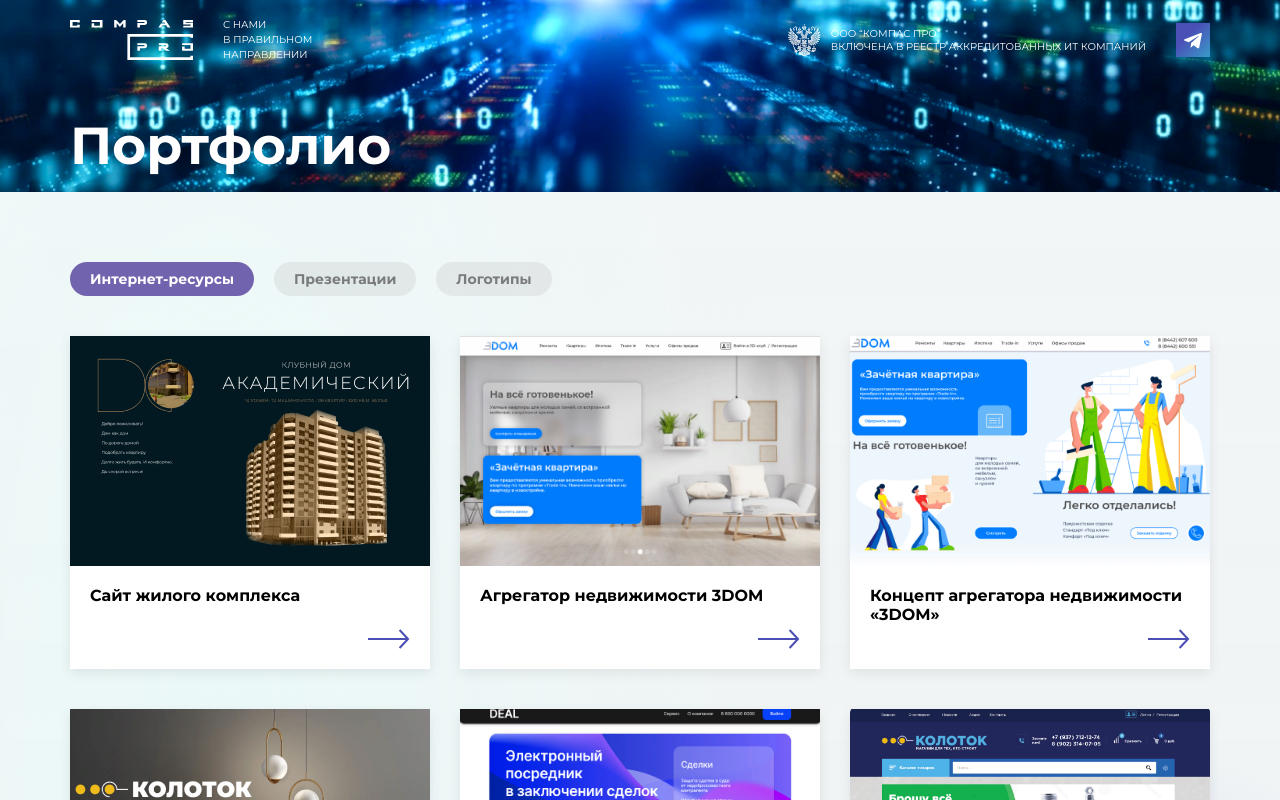
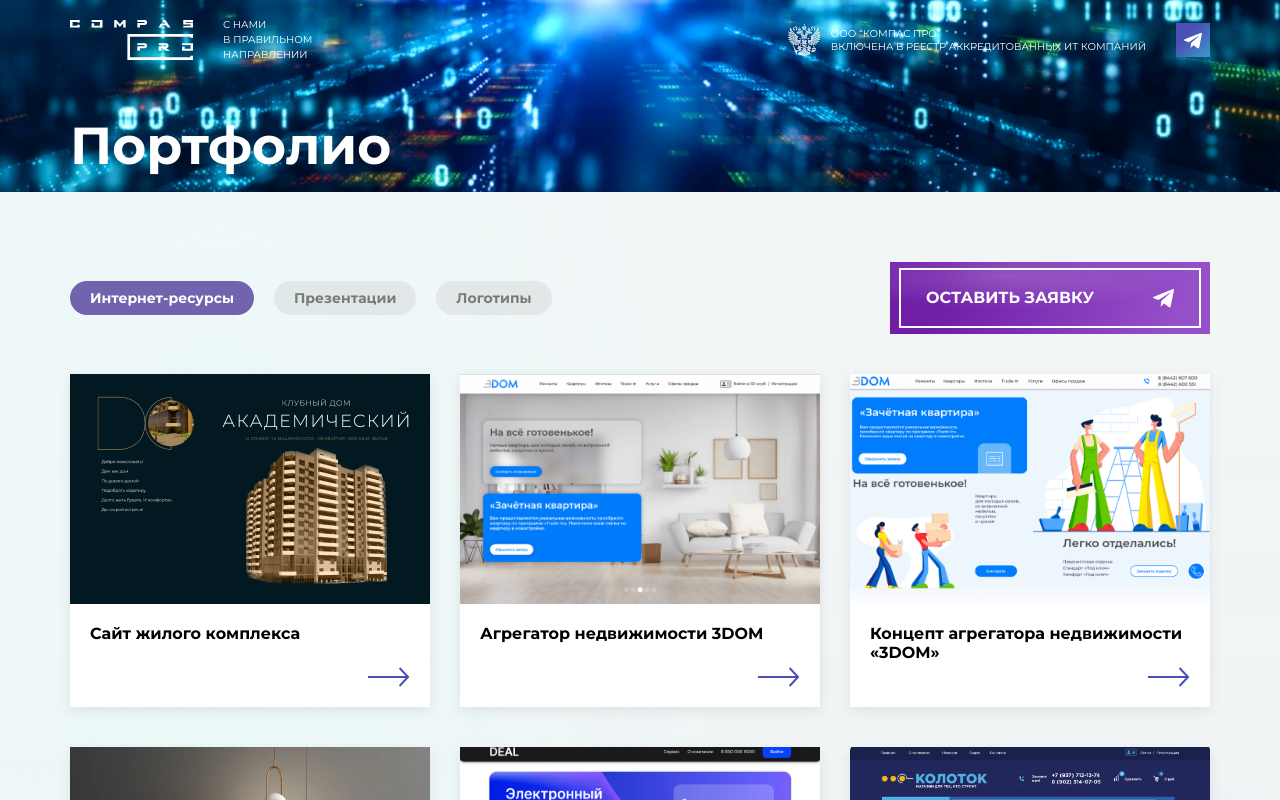
Before and after one commit to lRaven/compas-pro, a Vue app: page /portfolio in a window 1280 px wide. Shown: the top 800 px of the page. Built offline with nearby package versions, Linux system fonts and the light colour scheme.

Commit message:
add link to telegram on portfolio page

```diff
--- a/src/views/PagePortfolio.vue
+++ b/src/views/PagePortfolio.vue
@@ -7,6 +7,7 @@
 		</div>
 
 		<main class="page-portfolio__main center">
+			<div class="page-portfolio__row">
 				<div class="page-portfolio__filters">
 					<!-- //*TODO: vue не умеет добавлять в массив из компонента, пока так -->
 					<label class="text-checkbox">
@@ -16,7 +17,9 @@
 							class="text-checkbox__real"
 							v-model="filters"
 						/>
-					<span class="text-checkbox__fake">Интернет-ресурсы</span>
+						<span class="text-checkbox__fake"
+							>Интернет-ресурсы</span
+						>
 					</label>
 
 					<label class="text-checkbox">
@@ -38,6 +41,15 @@
 						/>
 						<span class="text-checkbox__fake">Логотипы</span>
 					</label>
+				</div>
+				<v-button
+					color="purple"
+					icon="/img/icon/tg.svg"
+					text="Оставить заявку"
+					@click="
+						openExternalSite('https://telegram.im/@compass_pro')
+					"
+				></v-button>
 			</div>
 
 			<template v-if="portfolio_filtered.length > 0">
@@ -188,6 +200,13 @@
 			align-items: center;
 			flex-wrap: wrap;
 			gap: 2rem;
+		}
+		&__row {
+			display: flex;
+			align-items: center;
+			justify-content: space-between;
+			gap: 4rem;
+			flex-wrap: wrap;
 			grid-column: 1/4;
 			@media (max-width: 1023px) {
 				grid-column: 1/3;
```
Lines whose indentation alone changed are shown as unchanged.
